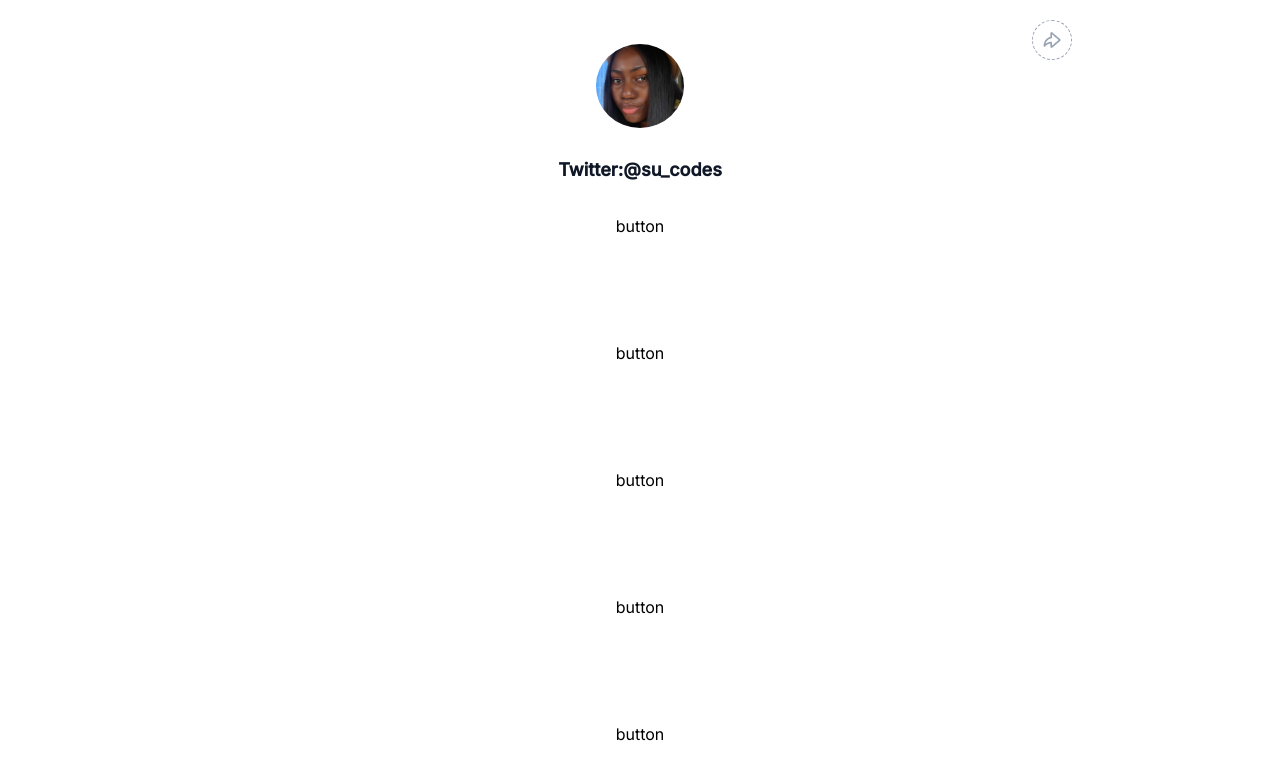
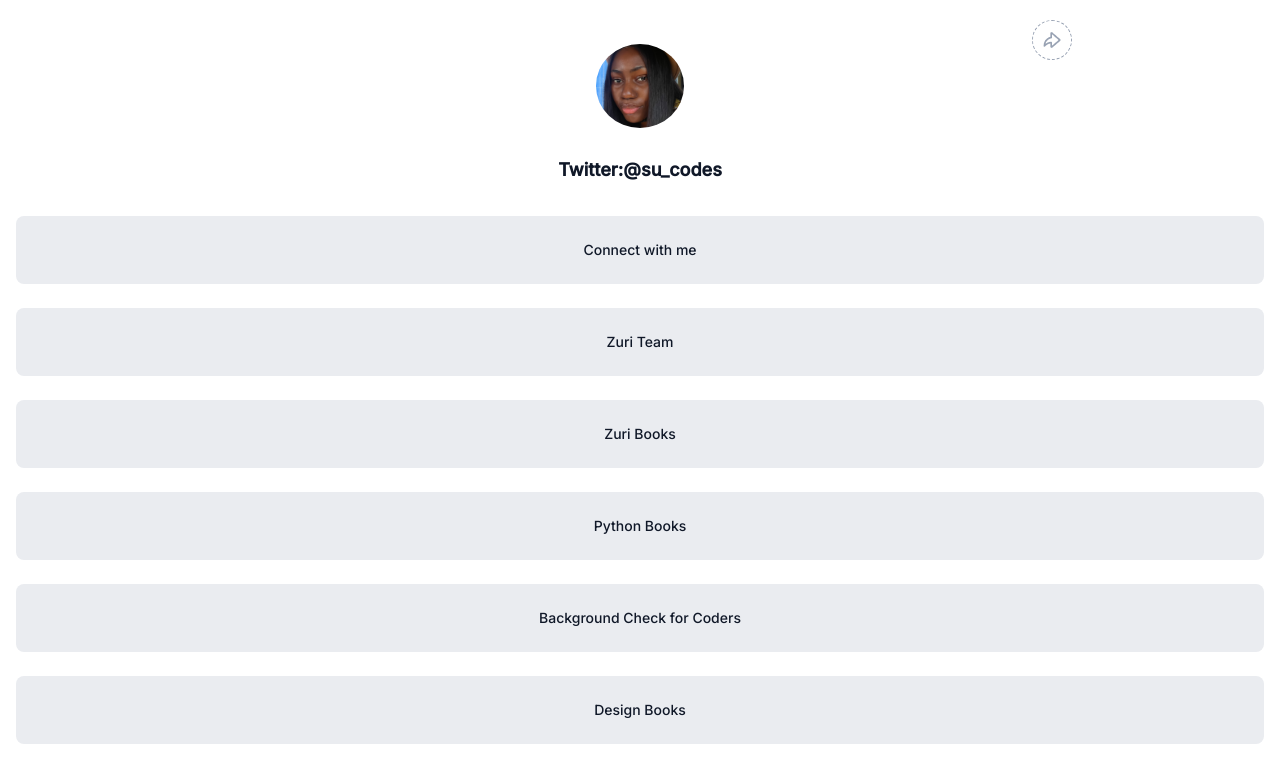
Before and after one commit to Sucodes/hng9-stage-1, a React (Create React App) app: page / in a window 1280 px wide. Shown: the top 782 px of the page. Built offline with nearby package versions, Linux system fonts and the light colour scheme.

Commit message:
Link section update

```diff
--- a/src/components/button/Button.jsx
+++ b/src/components/button/Button.jsx
@@ -1,14 +1,11 @@
 import React from 'react';
 import styles from '../button/Button.module.scss';
+import Link from '../links/Link';
 
 const Button = () => {
   return (
     <section className={styles.buttons}>
-      <div>button</div>
-      <div>button</div>
-      <div>button</div>
-      <div>button</div>
-      <div>button</div>
+      <Link/>
     </section>
   )
 }
--- a/src/components/button/Button.module.scss
+++ b/src/components/button/Button.module.scss
@@ -5,6 +5,4 @@
     height: 528px;
     margin-top: 32px;
     margin-bottom: 24px;
-    @include flexCenter(column);
-    justify-content: space-between;
 }
--- /dev/null
+++ b/src/components/footer/Footer.module.scss
@@ -0,0 +1 @@
+@import '../../styles/variable.scss';
--- /dev/null
+++ b/src/components/icons/Icons.module.scss
@@ -0,0 +1 @@
+@import '../../styles/variable.scss';
--- a/src/components/links/Link.jsx
+++ b/src/components/links/Link.jsx
@@ -0,0 +1,27 @@
+import React from "react";
+import styles from "../links/Link.module.scss";
+import data from "../../data.json";
+
+const Link = () => {
+  return (
+    <div className={styles.linkBtn}>
+      {data &&
+        data.map((element) => {
+          return (
+            <div key={element.key} id={element.id}>
+              <a
+                href={element.href}
+                target="_blank"
+                rel="noreferrer"
+              >
+                {element.text}
+              </a>
+              <div className={styles.linkBtn_subtext}>{element.title}</div>
+            </div>
+          );
+        })}
+    </div>
+  );
+};
+
+export default Link;
--- /dev/null
+++ b/src/components/links/Link.module.scss
@@ -0,0 +1,53 @@
+@import '../../styles/variable.scss';
+
+.linkBtn {
+    @include flexCenter(column);
+    justify-content: space-between;
+    height: inherit;
+    width: 100%;
+
+    div {
+        position: relative;
+        cursor: pointer;
+        background-color: $btnColor;
+        width: inherit;
+        @include flexCenter(row);
+        padding: 24px 32px;
+        border-radius: 8px;
+        height: 68px;
+
+        a {
+            @include flexCenter(row);
+            height: inherit;
+            width: 100%;
+            color: $textColor;
+            font-weight: 500;
+            font-size: 14px;
+            line-height: 20px;
+            text-decoration: none;
+        }
+
+        .linkBtn_subtext {
+            display: none;
+            position: absolute;
+            bottom: 50px;
+            left: 50px;
+            border: 1px solid $textColor;
+            background-color: $textColor;
+            width: 250px;
+            height: 50px;
+            color: $backgroundColor;
+            border-radius: 10px 10px 0px 10px;
+            padding: 10px;
+            z-index: 2;
+            font-size: 12px;
+        }
+
+        &:hover {
+            .linkBtn_subtext {
+                // display: block;
+                @include flexCenter(row);
+            }
+        }
+    }
+}
--- a/src/data.json
+++ b/src/data.json
@@ -1,22 +1,49 @@
 [
     {
+        "key": "1",
+        "id": "twitter__link",
+        "href": "https://twitter.com/su_codes",
+        "text": "Connect with me",
+        "title": "Hey there! Let's be friends."
+    },
+
+    {
+        "key": "2",
         "id": "btn__zuri",
-        "href": "https://training.zuri.team/"
+        "href": "https://training.zuri.team/",
+        "text": "Zuri Team",
+        "title": "New to Zuri? Click to join us!"
     },
+
     {
+        "key": "3",
         "id": "books",
-        "href": "http://books.zuri.team"
+        "href": "http://books.zuri.team",
+        "text": "Zuri Books",
+        "title": "Find the latest books on design and coding."
     },
+
     {
+        "key": "4",
         "id": "books__python",
-        "href": "https://books.zuri.team/python-for-beginners?ref_id=suvwemoney"
+        "href": "https://books.zuri.team/python-for-beginners?ref_id=suvwemoney",
+        "text": "Python Books",
+        "title": "Want to learn Python? Grab a copy of the best recommended book!"
     },
+
     {
+        "key": "5",
         "id": "pitch",
-        "href": "https://background.zuri.team"
+        "href": "https://background.zuri.team",
+        "text": "Background Check for Coders",
+        "title": ""
     },
+
     {
+        "key": "6",
         "id": "book__design",
-        "href": "https://books.zuri.team/design-rules"
+        "href": "https://books.zuri.team/design-rules",
+        "text": "Design Books",
+        "title": ""
     }
 ]
--- a/src/styles/style.scss
+++ b/src/styles/style.scss
@@ -11,6 +11,4 @@
 .container {
     font-family: 'Inter', sans-serif;
     padding: 0px 16px;
-    @include flexCenter(column);
-    // justify-content: space-evenly;
 }
```
Also changed, not shown: src/components/footer/Footer.jsx (added, +12 -0 lines), src/components/icons/Icons.jsx (added, +12 -0 lines).
